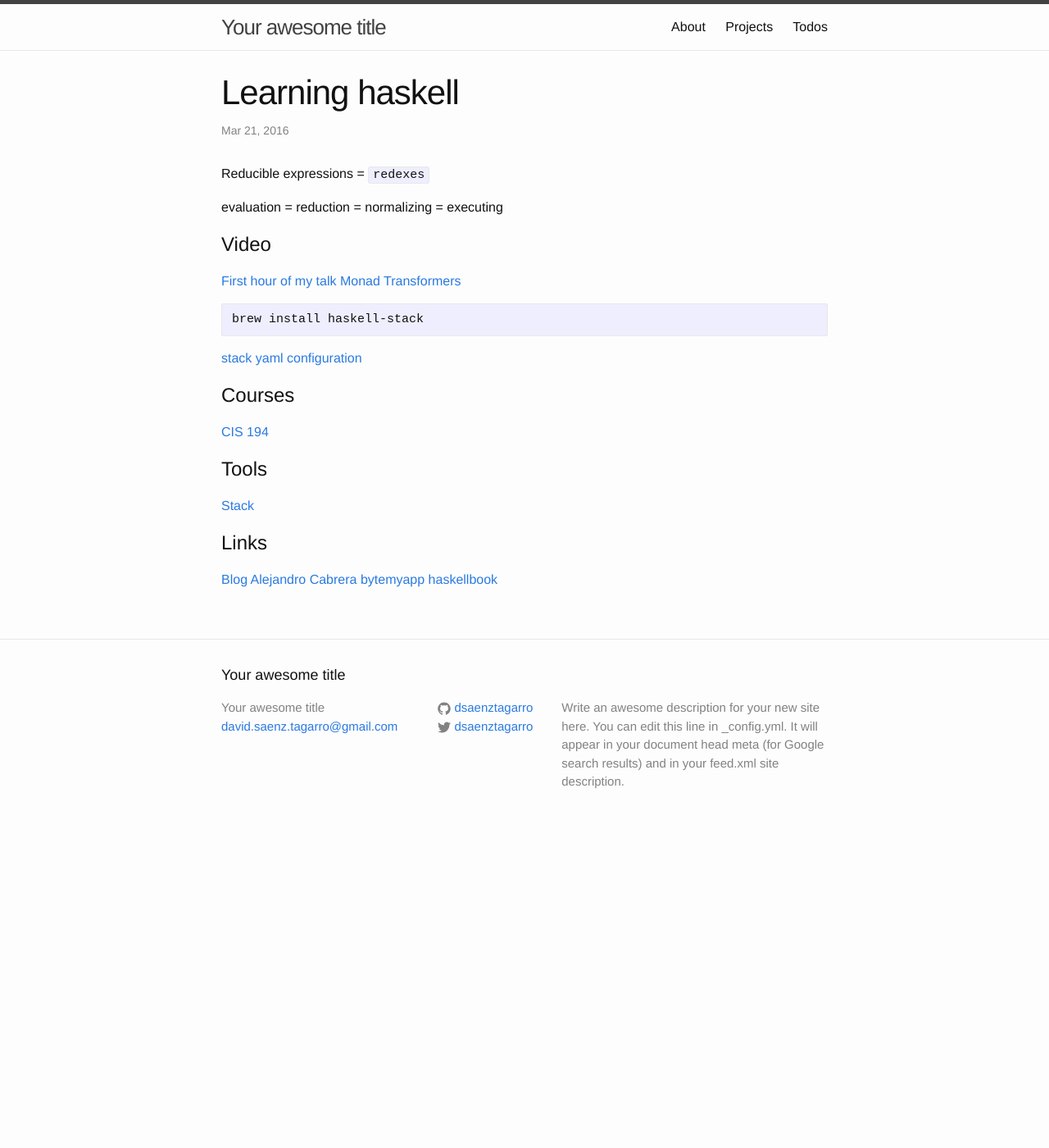
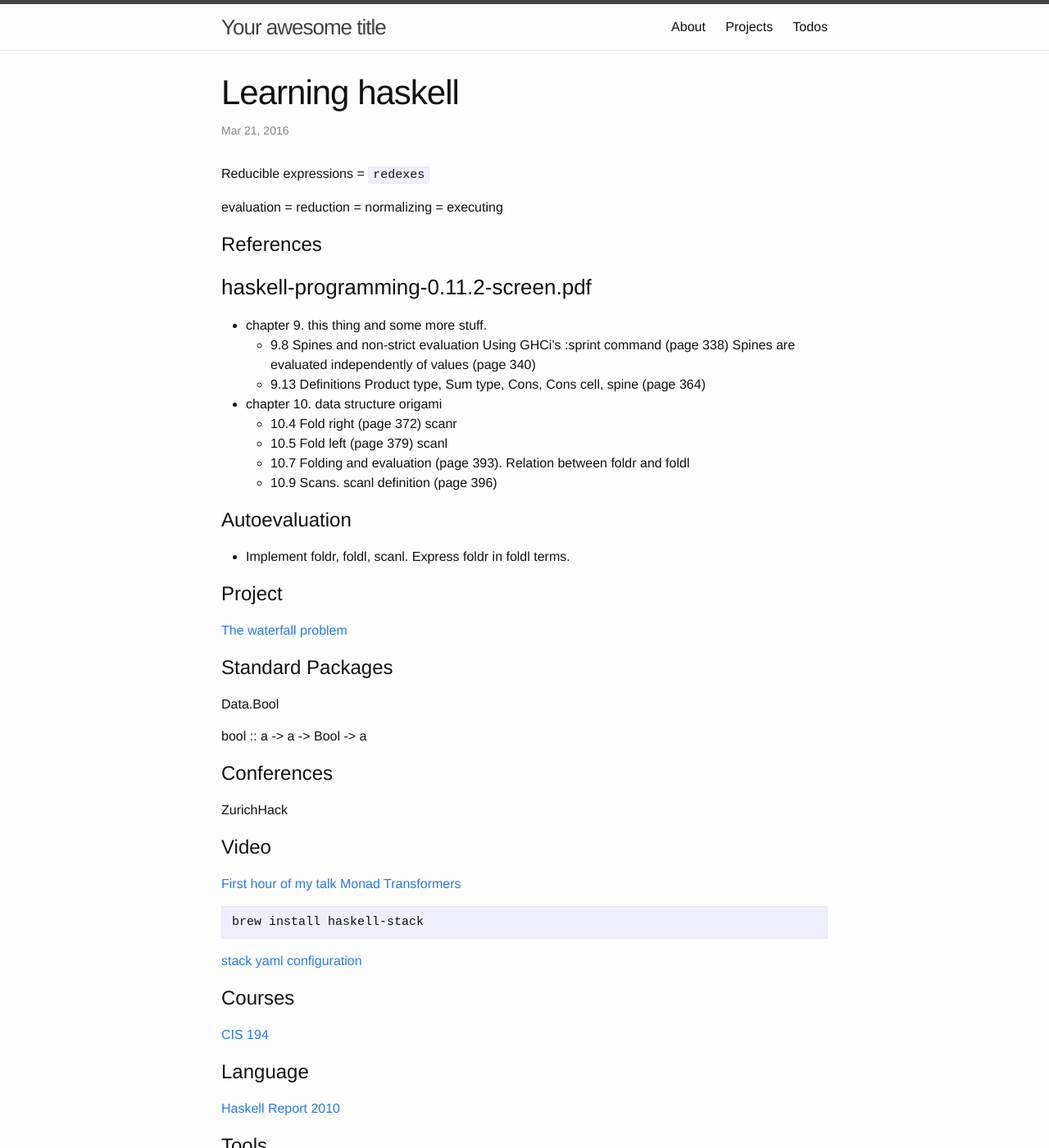
Before and after one commit to dsaenztagarro/booklog, a Jekyll site: the page built from _projects/learning_haskell.md, in a window 1280 px wide and 1400 px high. Shown: the whole window at 82% size. Built offline with Jekyll 4.4.1, drawn with Linux system fonts in a browser that asks for light colours.

Commit message:
Adds projects

```diff
--- a/_projects/learning_haskell.md
+++ b/_projects/learning_haskell.md
@@ -2,12 +2,46 @@
 layout: post
 title:  "Learning haskell"
 date:   2016-03-21 05:00:00 +0100
-categories: project
+categories: language
 ---
 
 Reducible expressions = `redexes`
 
 evaluation = reduction = normalizing = executing
+
+# References
+
+### haskell-programming-0.11.2-screen.pdf
+
+- chapter 9. this thing and some more stuff.
+  * 9.8 Spines and non-strict evaluation
+    Using GHCi's :sprint command (page 338)
+    Spines are evaluated independently of values (page 340)
+  * 9.13 Definitions
+    Product type, Sum type, Cons, Cons cell, spine (page 364)
+- chapter 10. data structure origami
+  * 10.4 Fold right (page 372) scanr
+  * 10.5 Fold left (page 379) scanl
+  * 10.7 Folding and evaluation (page 393). Relation between foldr and foldl
+  * 10.9 Scans. scanl definition (page 396)
+
+# Autoevaluation
+
+- Implement foldr, foldl, scanl. Express foldr in foldl terms.
+
+# Project
+
+[The waterfall problem](http://chrisdone.com/posts/twitter-problem-loeb)
+
+# Standard Packages
+
+Data.Bool
+
+bool :: a -> a -> Bool -> a
+
+# Conferences
+
+ZurichHack
 
 # Video
 
@@ -25,6 +59,10 @@ configuration](http://docs.haskellstack.org/en/stable/yaml_configuration/)
 
 [CIS 194](http://www.seas.upenn.edu/%7Ecis194/spring13/lectures.html)
 
+# Language
+
+[Haskell Report 2010](https://www.haskell.org/onlinereport/haskell2010/)
+
 # Tools
 
 [Stack](http://docs.haskellstack.org/en/stable/README/)
```
Also changed, not shown: _posts/2016-05-01-haskell-declaration-vs-expression-style.md (+3 -0 lines), _projects/go.md (added, +10 -0 lines).
